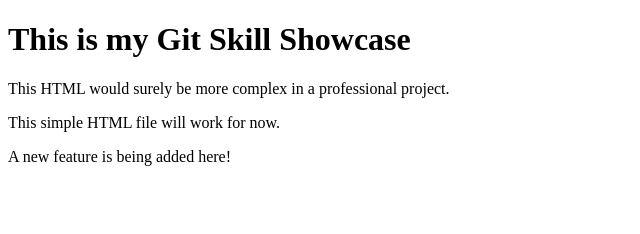
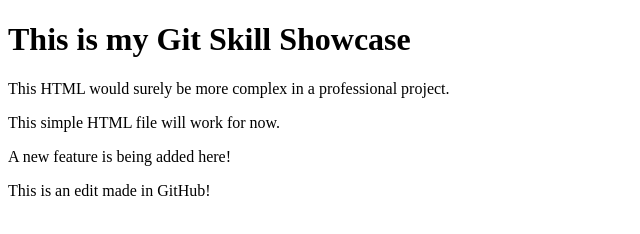
Before and after one commit to IsaacWalkerASU/SkillModuleAssignment, a plain HTML site: page index.html in a window 1280 px wide. Shown: the whole page, without its empty margins (0-640 px from the left). Drawn offline with Linux system fonts and the light colour scheme.

Commit message:
Updated index.html in GitHub

```diff
--- a/index.html
+++ b/index.html
@@ -9,5 +9,6 @@
     <p>This HTML would surely be more complex in a professional project.</p>
     <p>This simple HTML file will work for now.</p>
     <p>A new feature is being added here!</p>
+    <p>This is an edit made in GitHub!</p>
 </body>
 </html>
```
